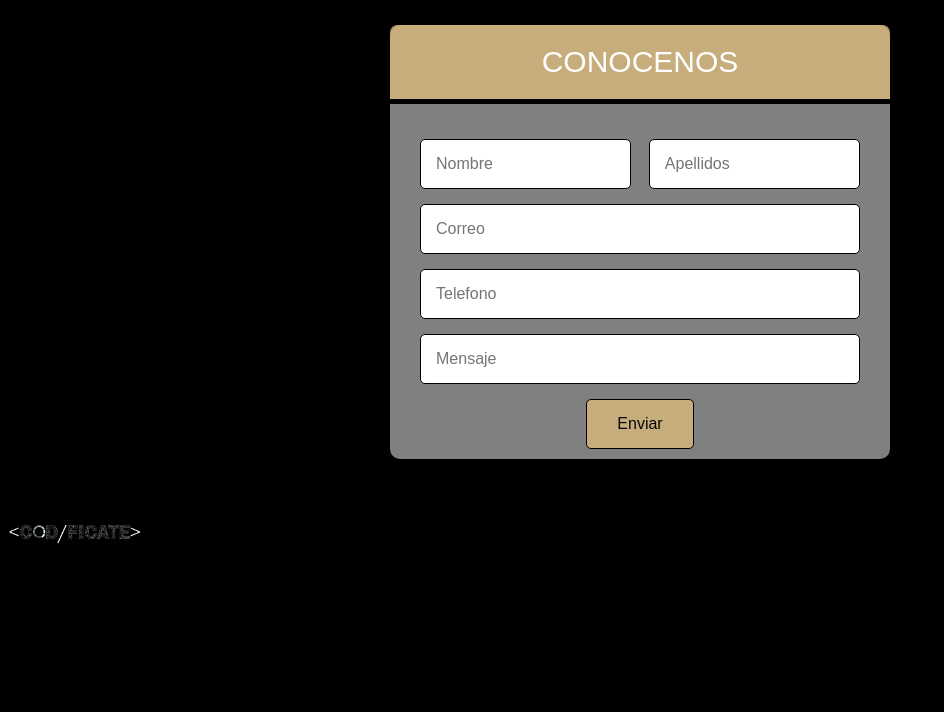
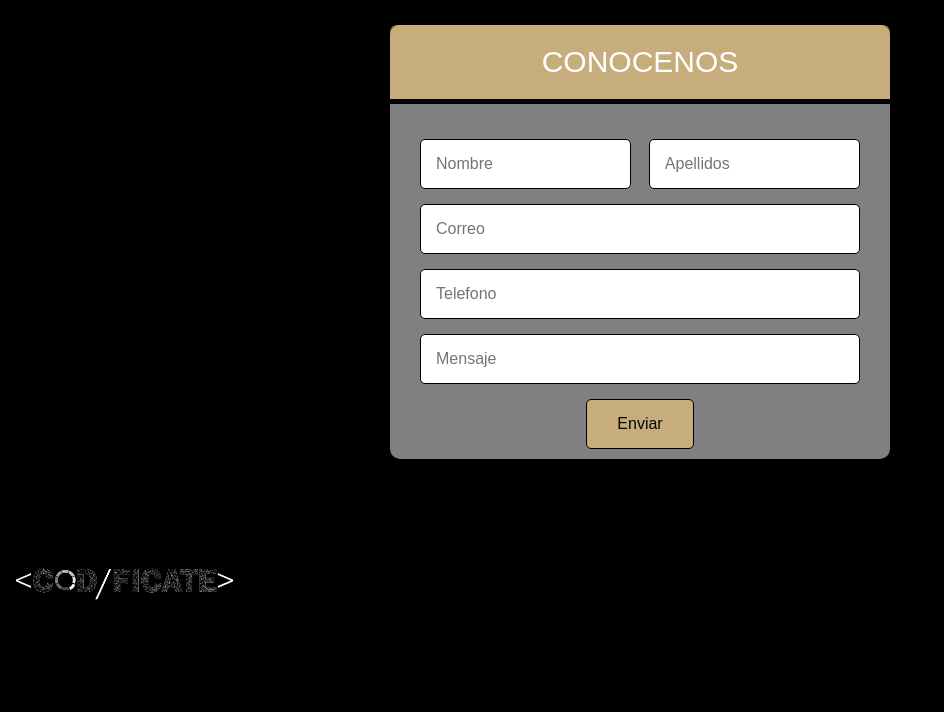
Before and after one commit to DionisioSatiro/4IV8_Proyecto_Aula_Equipo6_Codyrep, a plain HTML site: page conocenos.html in a window 1280 px wide. Shown: the whole page, without its empty margins (0-944 px from the left). Drawn offline with Linux system fonts and the light colour scheme.

Commit message:
logo de la empresa

```diff
--- a/conocenos.html
+++ b/conocenos.html
@@ -3,7 +3,7 @@
     <head>
         <meta charset="UIF-8">
         <title>Conocenos</title>
-        <link rel="stylesheet"href="/CSS/formulario.css">
+        <link rel="stylesheet"href="CSS/formulario.css">
         <script src="/JS/formulario.js"></script>
     </head>
     <body>
@@ -18,7 +18,9 @@
                 <input type="submit" value="Enviar" class="btn-enviar">
             </div>
         </form>
-        <div><img src="/img/logo.png"
-        width = 150px height = 150px /></div>
+        <div>
+            <img src="./img/logo.png"
+            width = "250px" height = "250px" />
+        </div>
     </body>
 </html>
```
